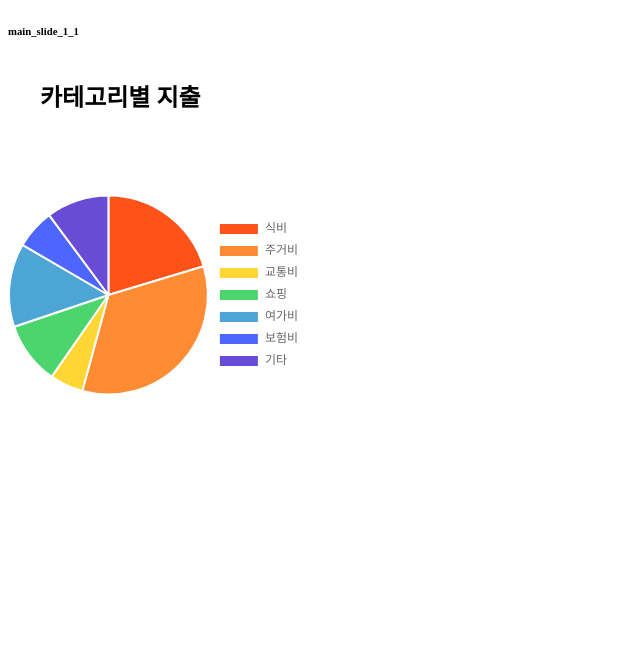
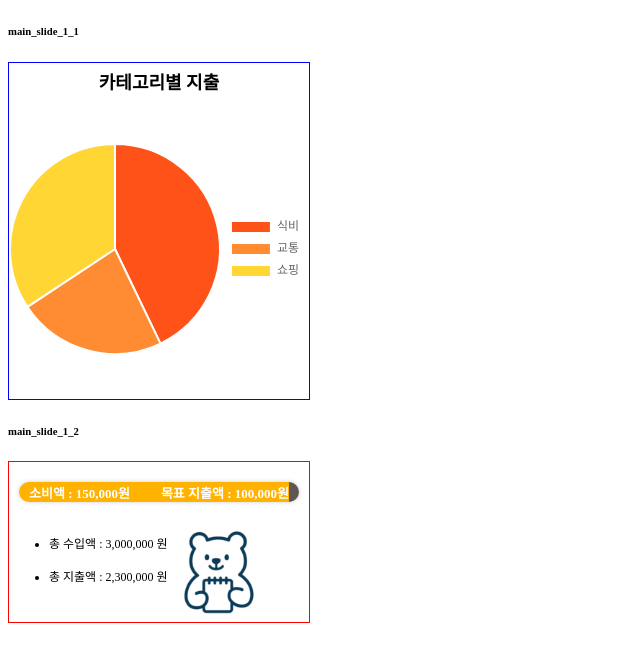
Before and after one commit to KB-Wallet/KB-Vudget, a Vue app: page / in a window 1280 px wide. Shown: the top 662 px of the page, without its empty margins (0-640 px from the left). Built offline with nearby package versions, Linux system fonts and the light colour scheme.

Commit message:
[feat] - CategoryCard.vue 에 db 연결 추가(미완성) - ReportCard.vue 에 게이지바, 총수입, 총지출 레이아웃 추가

```diff
--- a/src/App.vue
+++ b/src/App.vue
@@ -1,13 +1,19 @@
 <script setup>
 import PieChart from './components/CategoryCard.vue'
+import Bar from './components/ReportCard.vue'
 </script>
 
 <template>
-  <div>
-    <h6>main_slide_1_1</h6>
-    <!-- 카테고리별 지출 요약 차트 -->
-    <PieChart />
-  </div>
+  <section>
+    <div>
+      <h6>main_slide_1_1</h6>
+      <!-- 카테고리별 지출 요약 차트 -->
+      <PieChart />
+    </div>
+    <!--  -->
+    <h6>main_slide_1_2</h6>
+    <div><Bar /></div>
+  </section>
 </template>
 
 <style scoped></style>
--- a/src/components/CategoryCard.vue
+++ b/src/components/CategoryCard.vue
@@ -1,29 +1,25 @@
 <script setup>
-import { onMounted } from 'vue'
+import { ref, reactive, onMounted } from 'vue'
 // const props = defineProps({ '카테고리별 총지출값 데이터'})
 
-import db from '@/../db.json'
+// import db from '@/../db.json'
 
 // Chart.js에 필요한 라이브러리 임포트
 import { Pie } from 'vue-chartjs'
 import { Chart as ChartJS, Title, Tooltip, Legend, ArcElement } from 'chart.js'
 
-onMounted(() => {
-  console.log(db)
-})
-
 // Chart.js에서 필요한 컴포넌트 등록
 ChartJS.register(Title, Tooltip, Legend, ArcElement)
 
 // 파이차트 데이터 정의
-
-const chartData = {
-  labels: ['식비', '주거비', '교통비', '쇼핑', '여가비', '보험비', '기타'],
+const chartData = reactive({
+  // labels: ['식비', '주거비', '교통비', '쇼핑', '여가비', '보험비', '기타'],
+  labels: [],
   datasets: [
     {
       // 지출 입력 컴포넌트에서 입력, json 파일에 저장, 그 데이터 불러오기
       label: '지출액',
-      data: [300000, 500000, 80000, 150000, 200000, 95000, 150000],
+      data: [],
       //totalExpenses[category == '식비'].value 방식으로 넣기
       backgroundColor: [
         'rgba(255, 64, 0, 0.9)',
@@ -37,7 +33,7 @@ const chartData = {
       hoverOffset: 15,
     },
   ],
-}
+})
 
 // 옵션 설정
 const chartOptions = {
@@ -52,13 +48,44 @@ const chartOptions = {
     },
   },
 }
+
+//데이터 로드 상태 체크
+const isLoaded = ref(false)
+
+// 온마운트 시 데이터 처리
+onMounted(async () => {
+  try {
+    // Json 서버 경로 (예: public 폴더에 있는 경우)
+    const response = await fetch('/db.json') // 또는 http://localhost:5000/db.json
+    const data = await response.json()
+
+    const expenses = data.expenses.filter((expense) => expense.userId === 1)
+    const categorySums = {}
+
+    // 카테고리별로 합산
+    expenses.forEach((expense) => {
+      const category = expense.category
+      if (!categorySums[category]) {
+        categorySums[category] = 0
+      }
+      categorySums[category] += expense.amount
+    })
+    chartData.labels = Object.keys(categorySums)
+    chartData.datasets[0].data = Object.values(categorySums)
+
+    isLoaded.value = true
+  } catch (error) {
+    console.error('데이터 로딩 실패: ', error)
+  }
+})
 </script>
 
 <template>
-  <h4 class="categoryTitle">카테고리별 지출</h4>
   <section class="wholeChart">
     <div class="pieChart">
-      <Pie :data="chartData" :options="chartOptions" />
+      <h4 class="categoryTitle">카테고리별 지출</h4>
+      <Pie v-if="isLoaded" :data="chartData" :options="chartOptions" />
+      <p v-else>차트 데이터를 불러오는 중입니다...</p>
     </div>
   </section>
 </template>
@@ -66,18 +93,21 @@ const chartOptions = {
 <style scoped>
 .categoryTitle {
   /* border: 1px solid green; */
-  font-size: x-large;
-  margin: 1rem;
-  padding: 1rem;
+  font-size: large;
+  margin: 0.3rem;
+  display: flex;
+  justify-content: center;
 }
 .wholeChart {
   display: flex;
   align-items: center;
-  /* border: 1px solid blue; */
+  width: 300px;
+  border: 1px solid blue;
 }
 .pieChart {
-  width: 300px;
-  height: 300px;
   /* border: 1px solid red; */
+  gap: 0.3rem;
+  flex-direction: column;
+  /* background-color: rgba(138, 141, 143, 0.3); */
 }
 </style>
--- a/src/components/ReportCard.vue
+++ b/src/components/ReportCard.vue
@@ -1,7 +1,119 @@
-<script setup></script>
+<script setup>
+import { ref, onMounted } from 'vue'
+
+const category = '식비' // 임시 카테고리, 추후 prop 또는 루프 처리 가능
+
+const consumed = ref(0)
+const target = ref(0)
+const percent = ref(0)
+
+onMounted(async () => {
+  try {
+    const res = await fetch('/db.json')
+    const data = await res.json()
+
+    // 소비 데이터 계산
+    const expenses = data.expenses.filter((e) => e.userId === 1 && e.category === category)
+    const sum = expenses.reduce((acc, curr) => acc + curr.amount, 0)
+    consumed.value = sum
+
+    // 카테고리별 목표 예산 설정 (예: 식비: 100000)
+    const categoryBudgets = {
+      식비: 100000,
+      주거비: 0,
+      교통비: 50000,
+      쇼핑: 200000,
+      여가비: 100000,
+      보험비: 80000,
+      기타: 150000,
+    }
+
+    target.value = categoryBudgets[category] || 1000000
+    percent.value = Math.min((consumed.value / target.value) * 100, 100)
+  } catch (err) {
+    console.error('데이터 불러오기 실패:', err)
+  }
+})
+</script>
 
 <template>
-  <div>hi</div>
+  <div class="main_slide_1_2">
+    <div class="gaugeWrapper">
+      <div class="gaugeBar">
+        <div class="gaugeFill" :style="{ width: percent + '%' }">
+          <span class="label">{{ `소비액 : ${consumed.toLocaleString()}원` }}</span>
+        </div>
+        <div class="gaugeRemain" :style="{ width: 100 - percent + '%' }">
+          <span class="label">{{ `목표 지출액 : ${target.toLocaleString()}원` }}</span>
+        </div>
+      </div>
+    </div>
+
+    <div class="main-slide-card-1-2">
+      <ul class="totalSummary">
+        <li>총 수입액 : 3,000,000 원</li>
+        <br />
+        <li>총 지출액 : 2,300,000 원</li>
+      </ul>
+      <img
+        class="icons-bear"
+        src="../icons/bear.svg"
+        alt="로고캐릭터"
+        style="width: 100px; height: 100px"
+      />
+    </div>
+  </div>
 </template>
 
-<style scoped></style>
+<style scoped>
+.main_slide_1_2 {
+  border: 1px solid red;
+  width: 300px;
+}
+.gaugeWrapper {
+  /* border: 1px solid green; */
+  max-width: 300px;
+  margin: 0.5rem auto;
+}
+
+.gaugeBar {
+  display: flex;
+  margin: 20px 10px;
+  height: 20px;
+  width: 280px;
+  border-radius: 30px;
+  overflow: hidden;
+  font-size: 0.8rem;
+  font-weight: bold;
+  color: #fff;
+  box-shadow: 0 0 4px rgba(0, 0, 0, 0.2);
+}
+
+.gaugeFill {
+  background-color: #ffb300;
+  display: flex;
+  align-items: center;
+  padding-left: 10px;
+  white-space: nowrap;
+}
+
+.gaugeRemain {
+  background-color: #5f5852;
+  display: flex;
+  align-items: center;
+  justify-content: flex-end;
+  padding-right: 10px;
+  white-space: nowrap;
+}
+
+.label {
+  color: #fff;
+  font-size: small;
+}
+.main-slide-card-1-2 {
+  /* border: 1px solid red; */
+  display: flex;
+  flex-direction: row;
+  font-size: 12px;
+}
+</style>
```
